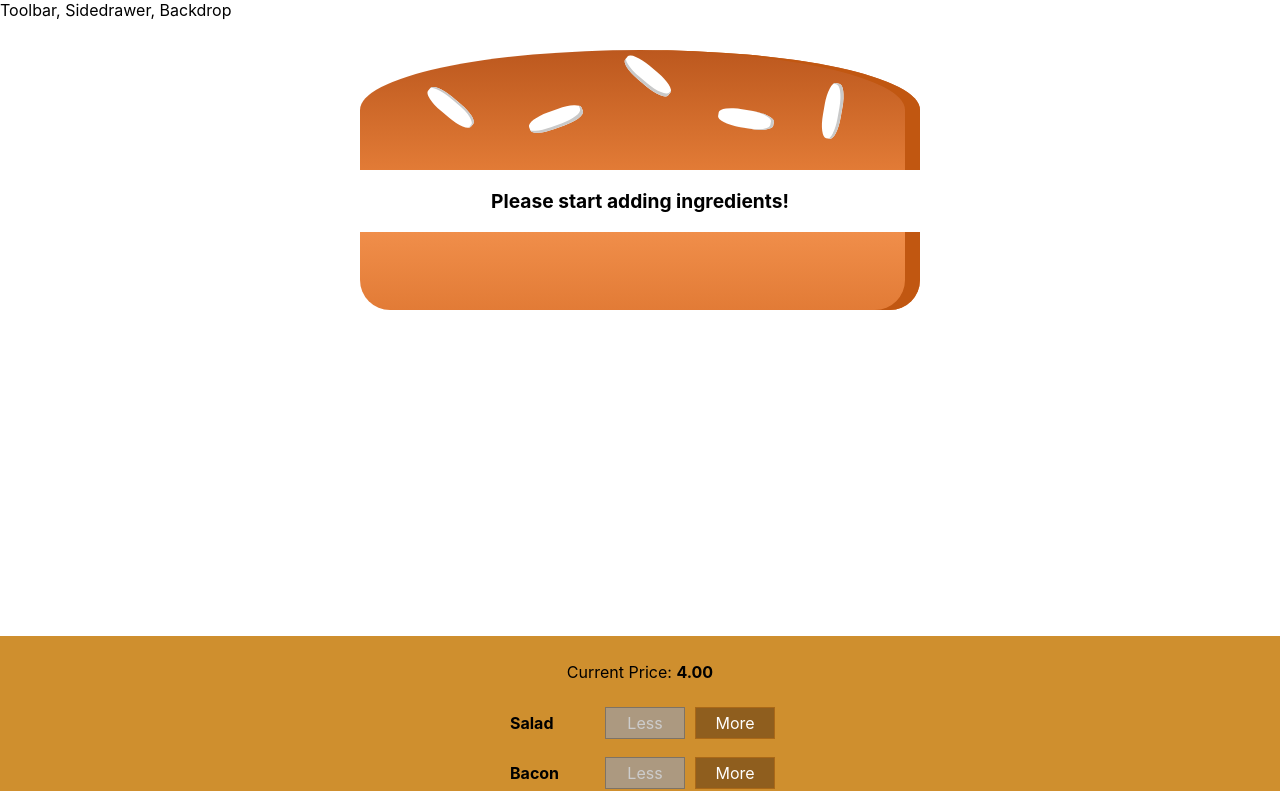
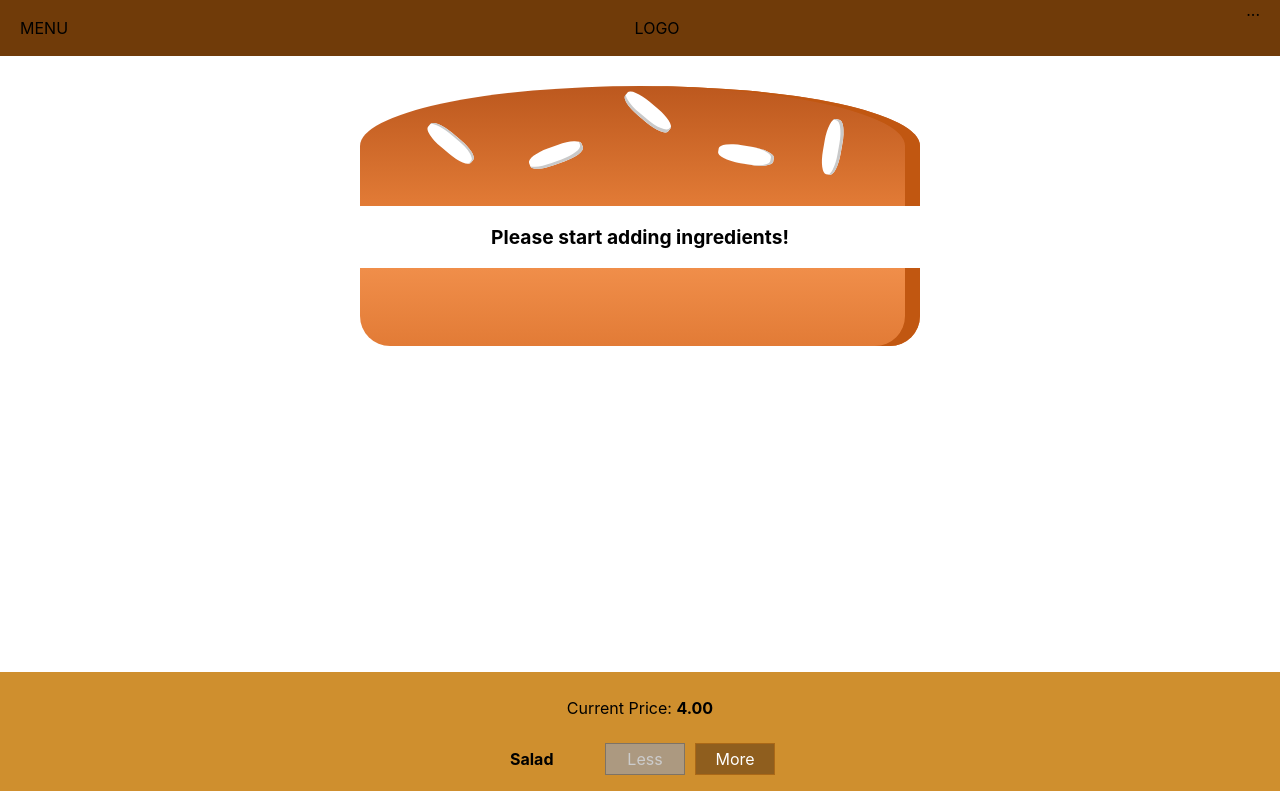
Before and after one commit to colm29/react-burger-windows, a React (Create React App) app: page / in a window 1280 px wide. Shown: the top 791 px of the page. Built offline with nearby package versions, Linux system fonts and the light colour scheme.

Commit message:
Add Toolbar

```diff
--- a/src/components/Layout/Layout.js
+++ b/src/components/Layout/Layout.js
@@ -1,9 +1,10 @@
 import React, { Fragment } from 'react';
-import classes from './Layout.module.css'
+import classes from './Layout.module.css';
+import Toolbar from '../Navigation/Toolbar/Toolbar'
 
 const layout = (props) => (
     <Fragment>
-        <div>Toolbar, Sidedrawer, Backdrop</div>
+        <Toolbar />
         <main className={classes.Content}>
             {props.children}
         </main>
--- a/src/components/Layout/Layout.module.css
+++ b/src/components/Layout/Layout.module.css
@@ -1,3 +1,3 @@
 .Content {
-    margin-top:  16px;
+    margin-top:  72px;
 }
--- /dev/null
+++ b/src/components/Navigation/Toolbar/Toolbar.js
@@ -0,0 +1,16 @@
+import React from 'react';
+
+import classes from './Toolbar.module.css'
+
+const toolbar = (props) => (
+    <header className={classes.Toolbar}>
+        <div>MENU</div>
+        <div>LOGO</div>
+        <nav>
+            ...
+        </nav>
+    </header>
+);
+
+
+export default toolbar;
--- /dev/null
+++ b/src/components/Navigation/Toolbar/Toolbar.module.css
@@ -0,0 +1,19 @@
+.Toolbar {
+    height: 56px;
+    width: 100%;
+    position: fixed;
+    top: 0;
+    left: 0;
+    background-color: #703B09;
+    display: flex;
+    justify-content: space-between;
+    align-items: center;
+    padding: 0 20px;
+    box-sizing: border-box;
+    z-index: 90;
+}
+
+.Toolbar nav{
+    height: 100%
+
+}
```
